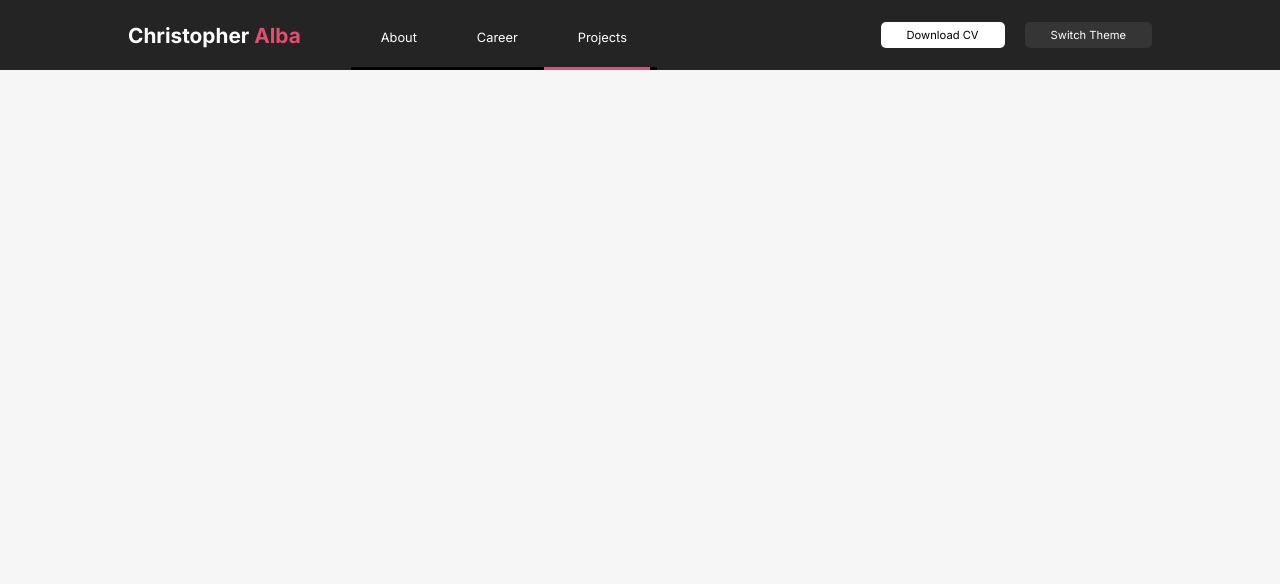
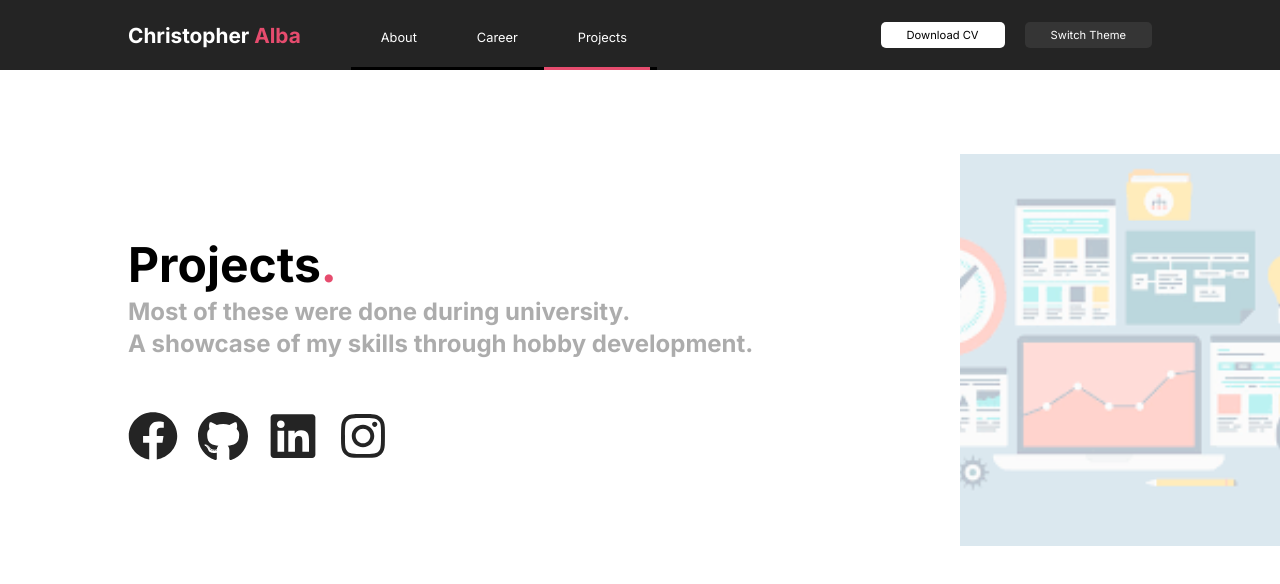
Before and after one commit to christopher-alba/personal-portfolio-v7, a React (Vite) app: page /projects in a window 1280 px wide. Shown: the top 584 px of the page. Built offline with nearby package versions, Linux system fonts and the light colour scheme.

Commit message:
complete projects hero area

```diff
--- a/src/App.tsx
+++ b/src/App.tsx
@@ -6,6 +6,7 @@ import { Route, Routes } from "react-router-dom";
 import Navbar from "./components/Navbar";
 import About from "./pages/About";
 import Career from "./pages/Career";
+import Projects from "./pages/Projects";
 
 const App = () => {
   const [theme, setTheme] = useState(
@@ -26,6 +27,7 @@ const App = () => {
       <Routes>
         <Route path="/" element={<About />} />
         <Route path="/career" element={<Career />} />
+        <Route path="/projects" element={<Projects />} />
       </Routes>
     </ThemeProvider>
   );
--- a/src/components/HeroArea/styled.ts
+++ b/src/components/HeroArea/styled.ts
@@ -32,6 +32,8 @@ export const PageSubTitle = styled("h3")`
   color: ${({ theme }) => theme.colors.secondary3 + "69"};
   margin: 3px 0;
   font-size: 1.5rem;
+  position: relative;
+  z-index: 2;
   @media (max-width: 600px) {
     text-align: center;
     font-size: 1rem;
--- a/src/components/Navbar/NavLinksVertical/styled.ts
+++ b/src/components/Navbar/NavLinksVertical/styled.ts
@@ -9,7 +9,7 @@ export const MainDiv = styled("div")`
   display: flex;
   align-items: center;
   width: 100%;
-  margin: 0;
+  margin-bottom: 20px;
 `;
 type NavLinkProps = {
   isActive: boolean;
--- a/src/pages/Career/Career.tsx
+++ b/src/pages/Career/Career.tsx
@@ -8,7 +8,7 @@ const Career: FC = () => {
         pageTitle="Career"
         pageSubTitles={[
           "Learn where I started off.",
-          "Find out where I am now",
+          "Find out where I am now.",
           "Its been a great journey so far.",
         ]}
         imageUrl="./images/grad-photo-web-2.png"
--- /dev/null
+++ b/src/pages/Projects/Projects.tsx
@@ -0,0 +1,19 @@
+import { FC } from "react";
+import HeroArea from "../../components/HeroArea";
+
+const Projects: FC = () => {
+  return (
+    <div>
+      <HeroArea
+        pageTitle="Projects"
+        pageSubTitles={[
+          "Most of these were done during university.",
+          "A showcase of my skills through hobby development.",
+        ]}
+        imageUrl="./images/projects.png"
+      />
+    </div>
+  );
+};
+
+export default Projects;
--- /dev/null
+++ b/src/pages/Projects/index.ts
@@ -0,0 +1,2 @@
+import Projects from "./Projects";
+export default Projects;
```
Also changed, not shown: src/pages/Projects/styled.ts (added).
